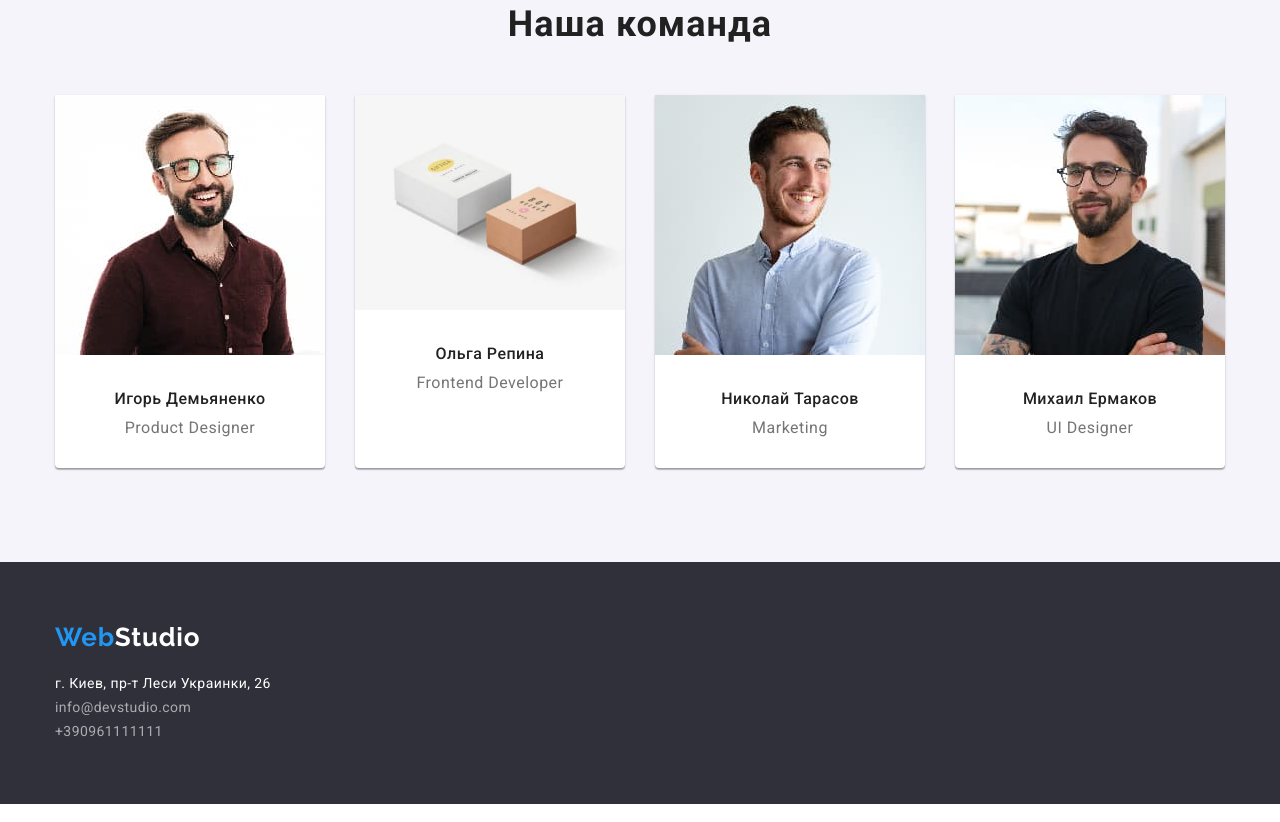
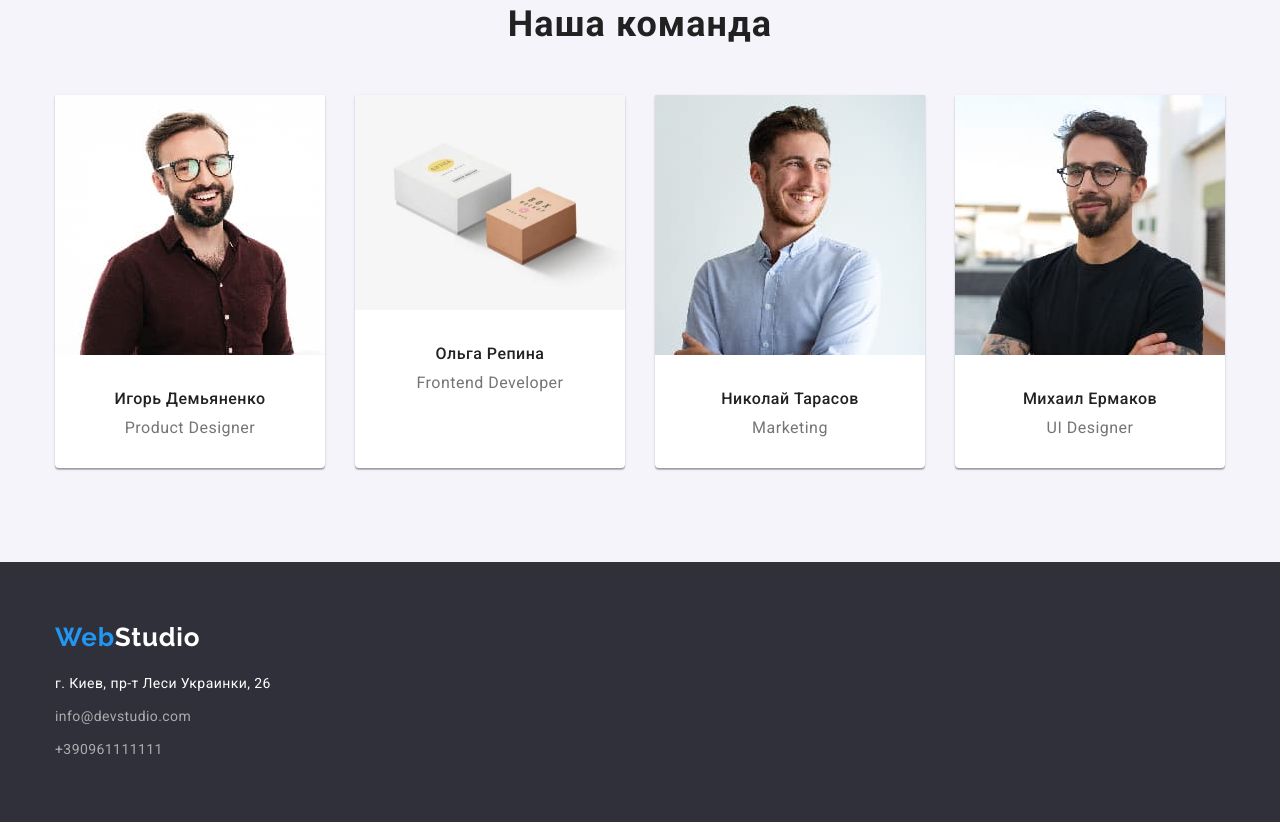
Before and after one commit to AlexandrGashevsky/goit-markup-hw-03, a plain HTML site: page index.html in a window 1280 px wide. Shown: the part 1571-2393 px from the top of the page. Drawn offline with nearby package versions, Linux system fonts and the light colour scheme; files whose address does not match are found by name.

Commit message:
Add files via upload

```diff
--- a/css/styles.css
+++ b/css/styles.css
@@ -164,8 +164,8 @@ ul {
 }
 
 .hero-btn-and-title {
-  padding-top: 106px;
-  padding-bottom: 106px;
+  padding-top: 200px;
+  padding-bottom: 200px;
 }
 
 .hero-title {
@@ -346,27 +346,29 @@ ul {
   letter-spacing: 0.03em;
 }
 
-.footer-mail {
-  margin-top: 9px;
+.footer-mail-link {
   font-size: 14px;
   line-height: 1.71;
   letter-spacing: 0.03em;
   color: rgba(255, 255, 255, 0.6);
 }
 
-.footer-tel {
-  margin-top: 9px;
+.footer-mail-link {
   font-size: 14px;
   line-height: 1.71;
   letter-spacing: 0.03em;
   color: rgba(255, 255, 255, 0.6);
 }
 
+.footer-mail-paragraph {
+  margin-top: 9px;
+}
+
+.footer-tel-paragraph {
+  margin-top: 9px;
+}
+
 /*----------------------MAIN PORTFOLIO----------------------*/
-
-.portfolio-main {
-  /* background-color: #e5e5e5; */
-}
 
 /*----------------------FILTER----------------------*/
 
--- a/index.html
+++ b/index.html
@@ -40,7 +40,7 @@
         </div>
     </header>
     <main>
-        <section class="hero section">
+        <section class="hero">
             <div class="container hero-btn-and-title">
                 <h1 class="hero-title">ЭФФЕКТИВНЫЕ РЕШЕНИЯ ДЛЯ ВАШЕГО БИЗНЕСА</h1>
                 <button class="hero-btn btn" type="button">Заказать услугу</button>
@@ -126,14 +126,10 @@
                 <a class="footer-logo link" href=""><span class="footer-logo-web">Web</span><span
                         class="footer-logo-studio">Studio</span></a>
                 <address class="footer-address">г. Киев, пр-т Леси Украинки, 26</address>
-            <ul class="footer-contacts list">
-                <li class="footer-item">
-                    <a class="footer-mail contacts" href="mailto:info@devstudio.com">info@devstudio.com</a>
-                </li>
-                <li class="footer-item">
-                    <a class="footer-tel contacts" href="tel:+390961111111">+390961111111</a>
-                </li>
-            </ul>
+                <p class="footer-mail-paragraph"><a class="footer-mail-link contacts"
+                        href="mailto:info@devstudio.com">info@devstudio.com</a></p>
+                <p class="footer-tel-paragraph"><a class="footer-mail-link contacts" href="tel:+390961111111">+390961111111</a>
+                </p>
             </div>
         </footer>
 </body>
```
Also changed, not shown: portfolio.html (+2 -8 lines). Lines whose indentation alone changed are shown as unchanged.
